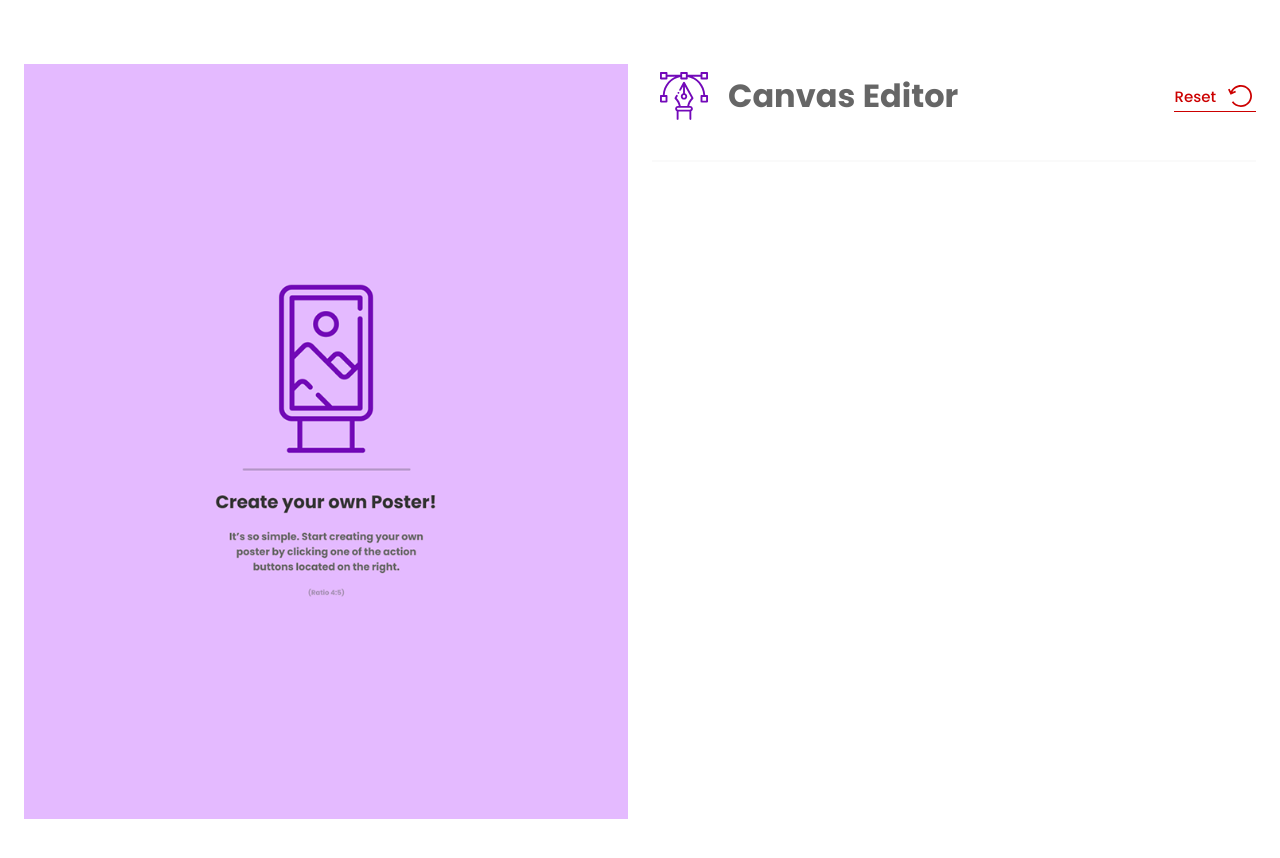
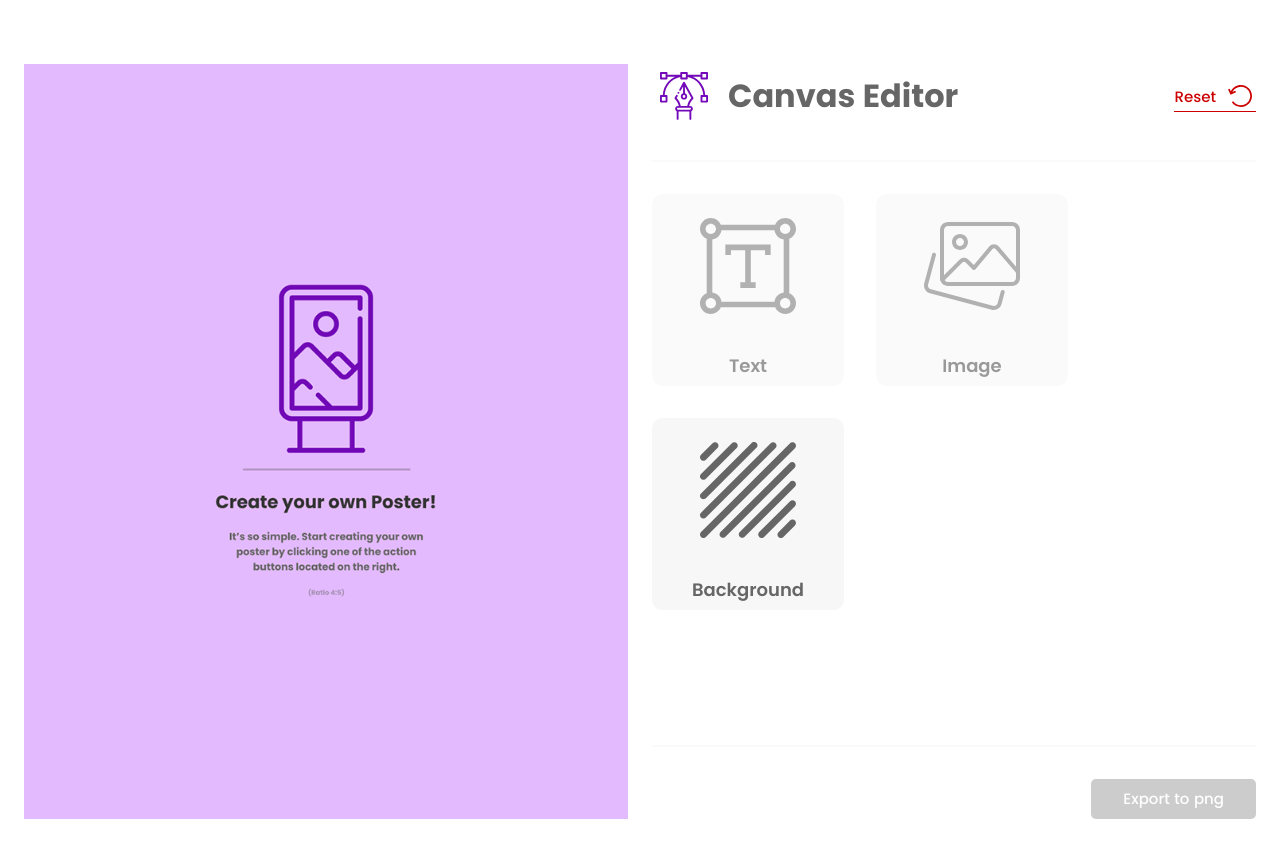
Before and after one commit to sylwia-werner/canvas-editor, a React (Vite) app: page / in a window 1280 px wide. Shown: the top 858 px of the page. Built offline with nearby package versions, Linux system fonts and the light colour scheme.

Commit message:
add action buttons + refactor with base button pattern

```diff
--- a/src/App.tsx
+++ b/src/App.tsx
@@ -1,7 +1,12 @@
+import { PosterProvider } from '@/context/usePosterContext';
 import { CanvasEditor } from '@/pages/CanvasEditor';
 
 function App() {
-	return <CanvasEditor />;
+	return (
+		<PosterProvider>
+			<CanvasEditor />
+		</PosterProvider>
+	);
 }
 
 export default App;
--- /dev/null
+++ b/src/components/atoms/CanvasActionButton.tsx
@@ -0,0 +1,28 @@
+import classNames from 'classnames';
+import { ReactNode } from 'react';
+
+interface Props {
+	label: string;
+	Icon: ReactNode;
+	disabled?: boolean;
+	children: ReactNode;
+}
+
+export const CanvasActionButton = ({
+	label,
+	Icon,
+	disabled,
+	children,
+}: Props) => (
+	<button
+		className={classNames(
+			'flex cursor-pointer flex-col items-center justify-center rounded-md bg-white-97 px-8 py-2 leading-6 text-black-100 hover:bg-black-25 hover:bg-white-97 focus:outline-4 focus:outline-primary-50 disabled:cursor-not-allowed',
+			{ 'opacity-50': disabled },
+		)}
+		disabled={disabled}
+	>
+		<span className="text-black-75">{Icon}</span>
+		<span className="text-btn text-body-medium">{label}</span>
+		{children}
+	</button>
+);
--- /dev/null
+++ b/src/components/atoms/ImageInput.tsx
@@ -0,0 +1,48 @@
+import classNames from 'classnames';
+import { ChangeEvent, ReactNode, useRef } from 'react';
+
+interface Props {
+	label: string;
+	Icon: ReactNode;
+	setImage: (image: string | null) => void;
+	disabled?: boolean;
+}
+
+export const ImageInput = ({ label, Icon, setImage, disabled }: Props) => {
+	const inputRef = useRef<HTMLInputElement>(null);
+
+	const handleChange = (e: ChangeEvent<HTMLInputElement>) => {
+		if (e.target.files && e.target.files[0]) {
+			setImage(URL.createObjectURL(e.target.files[0]));
+		}
+	};
+
+	const handleClick = () => {
+		inputRef.current?.click();
+	};
+
+	return (
+		<>
+			<button
+				className={classNames(
+					'flex cursor-pointer flex-col items-center justify-center rounded-md bg-white-97 px-8 py-2 leading-6 text-black-100 hover:bg-black-25 hover:bg-white-97 focus:outline-4 focus:outline-primary-50 disabled:cursor-not-allowed',
+					{ 'opacity-50': disabled },
+				)}
+				onClick={handleClick}
+				disabled={disabled}
+			>
+				<span className="text-black-75">{Icon}</span>
+				<span className="text-btn text-body-medium">{label}</span>
+			</button>
+
+			<input
+				className="hidden"
+				ref={inputRef}
+				type="file"
+				accept="image/*"
+				onChange={handleChange}
+				disabled={disabled}
+			/>
+		</>
+	);
+};
--- /dev/null
+++ b/src/components/atoms/buttons/ActionButton.tsx
@@ -0,0 +1,13 @@
+import {
+	BaseButton,
+	BaseButtonProps,
+} from '@/components/atoms/buttons/BaseButton';
+
+export const ActionButton = (props: Omit<BaseButtonProps, 'className'>) => {
+	return (
+		<BaseButton
+			className="text-body-medium flex cursor-pointer flex-col-reverse items-center justify-center gap-6 rounded-md bg-white-97 px-8 py-2 leading-6 focus:outline-4 focus:outline-primary-50 enabled:hover:bg-black-25 disabled:cursor-not-allowed disabled:text-black-100 disabled:opacity-50"
+			{...props}
+		/>
+	);
+};
--- /dev/null
+++ b/src/components/atoms/buttons/BaseButton.tsx
@@ -0,0 +1,32 @@
+import classNames from 'classnames';
+import { ReactNode } from 'react';
+
+export interface BaseButtonProps {
+	label: string;
+	onClick: () => void;
+	disabled?: boolean;
+	Icon?: ReactNode;
+	className?: string;
+}
+
+export const BaseButton = ({
+	label,
+	onClick,
+	disabled,
+	Icon,
+	className,
+}: BaseButtonProps) => {
+	return (
+		<button
+			className={classNames(
+				'text-btn flex cursor-pointer items-center gap-2 disabled:cursor-not-allowed',
+				{ [className || '']: className },
+			)}
+			type="button"
+			onClick={onClick}
+			disabled={disabled}
+		>
+			{label} {Icon && <span>{Icon}</span>}
+		</button>
+	);
+};
--- /dev/null
+++ b/src/components/atoms/buttons/DangerButton.tsx
@@ -0,0 +1,19 @@
+import {
+	BaseButton,
+	BaseButtonProps,
+} from '@/components/atoms/buttons/BaseButton';
+import classNames from 'classnames';
+
+export const DangerButton = (props: Omit<BaseButtonProps, 'className'>) => {
+	const { disabled } = props;
+
+	return (
+		<BaseButton
+			className={classNames(
+				'relative bg-inherit text-danger after:absolute after:bottom-0 after:left-0 after:h-[1px] after:w-full after:bg-danger after:content-[""] disabled:bg-black-25 disabled:text-white',
+				{ 'after:bg-white': disabled },
+			)}
+			{...props}
+		/>
+	);
+};
--- /dev/null
+++ b/src/components/atoms/buttons/PrimaryButton.tsx
@@ -0,0 +1,11 @@
+import {
+	BaseButton,
+	BaseButtonProps,
+} from '@/components/atoms/buttons/BaseButton';
+
+export const PrimaryButton = (props: Omit<BaseButtonProps, 'className'>) => (
+	<BaseButton
+		className="rounded-sm bg-primary px-8 py-2 leading-6 text-white hover:bg-primary-dark focus:outline-2 focus:outline-primary-50 disabled:bg-black-25 disabled:text-white"
+		{...props}
+	/>
+);
--- /dev/null
+++ b/src/components/molecules/ImageInput.tsx
@@ -0,0 +1,42 @@
+import { ActionButton } from '@/components/atoms/buttons/ActionButton';
+import { BaseButtonProps } from '@/components/atoms/buttons/BaseButton';
+import { ChangeEvent, useRef } from 'react';
+
+interface Props extends BaseButtonProps {
+	setImageFile: (image: string) => void;
+	disabled?: boolean;
+}
+
+export const ImageInput = ({
+	setImageFile,
+	label,
+	Icon,
+	disabled,
+}: Omit<Props, 'onClick'>) => {
+	const inputRef = useRef<HTMLInputElement>(null);
+
+	const handleChange = (e: ChangeEvent<HTMLInputElement>) => {
+		if (e.target.files && e.target.files[0]) {
+			setImageFile(URL.createObjectURL(e.target.files[0]));
+		}
+	};
+	return (
+		<>
+			<ActionButton
+				label={label}
+				Icon={Icon}
+				onClick={() => inputRef.current?.click()}
+				disabled={disabled}
+			/>
+
+			<input
+				ref={inputRef}
+				className="hidden"
+				type="file"
+				accept="image/*"
+				onChange={handleChange}
+				disabled={disabled}
+			/>
+		</>
+	);
+};
--- a/src/components/organisms/Editor.tsx
+++ b/src/components/organisms/Editor.tsx
@@ -1,12 +1,19 @@
-import { Button } from '@/components/atoms/Button';
+import { ActionButton } from '@/components/atoms/buttons/ActionButton';
+import { DangerButton } from '@/components/atoms/buttons/DangerButton';
+import { PrimaryButton } from '@/components/atoms/buttons/PrimaryButton';
 import { Hr } from '@/components/atoms/Hr';
+import { BackgroundIcon } from '@/components/atoms/icons/BackgroundIcon';
+import { ImagesIcon } from '@/components/atoms/icons/ImagesIcon';
 import { LogoIcon } from '@/components/atoms/icons/LogoIcon';
 import { ResetIcon } from '@/components/atoms/icons/ResetIcon';
+import { TextIcon } from '@/components/atoms/icons/TextIcon';
+import { ImageInput } from '@/components/molecules/ImageInput';
+import { usePosterContext } from '@/context/usePosterContext';
 
 export const Editor = () => {
-	const elko = '';
+	const { setImage, setBackground, setText } = usePosterContext();
+
 	return (
-		<>
 		<div className="flex w-full flex-col gap-8">
 			<div className="flex flex-col items-center justify-between sm:flex-row">
 				<div className="flex flex-col items-center gap-3 sm:flex-row">
@@ -14,8 +21,7 @@ export const Editor = () => {
 					<h1 className="text-display">Canvas Editor</h1>
 				</div>
 				<div className="mt-3 sm:mt-0">
-						<Button
-							variant="danger"
+					<DangerButton
 						label="Reset"
 						onClick={() => console.log('Reset')}
 						Icon={<ResetIcon />}
@@ -23,8 +29,41 @@ export const Editor = () => {
 				</div>
 			</div>
 			<Hr />
+
+			<div className="flex flex-wrap gap-8">
+				<ActionButton
+					label="Text"
+					Icon={<TextIcon size={128} className="text-black-75" />}
+					onClick={() => setText('Text')}
+					disabled
+				/>
+
+				<ImageInput
+					label="Image"
+					Icon={<ImagesIcon size={128} className="text-black-75" />}
+					setImageFile={setImage}
+					disabled
+				/>
+
+				<ImageInput
+					label="Background"
+					Icon={
+						<BackgroundIcon size={128} className="text-black-75" />
+					}
+					setImageFile={setBackground}
+				/>
 			</div>
-			<div className="flex flex-wrap gap-8"></div>
-		</>
+
+			<div className="mt-auto" />
+
+			<Hr />
+			<div className="w-fit self-end">
+				<PrimaryButton
+					label="Export to png"
+					onClick={() => console.log('Export')}
+					disabled
+				/>
+			</div>
+		</div>
 	);
 };
--- /dev/null
+++ b/src/context/usePosterContext.tsx
@@ -0,0 +1,59 @@
+import { createContext, ReactNode, useContext, useState } from 'react';
+
+interface MemeContextType {
+	background: string | null;
+	image: string | null;
+	setBackground: (image: string | null) => void;
+	setImage: (image: string | null) => void;
+	text: string | null;
+	setText: (text: string | null) => void;
+	reset: () => void;
+}
+
+interface Args {
+	children: ReactNode;
+}
+
+const PosterContext = createContext<MemeContextType | undefined>(undefined);
+
+export const PosterProvider = ({ children }: Args) => {
+	const [background, setBackground] = useState<string | null>(null);
+	const [image, setImage] = useState<string | null>(null);
+	const [text, setText] = useState<string | null>(null);
+
+	// const addText = (text: TextStyle) => {
+	// 	setTexts(prev => [...prev, text]);
+	// };
+
+	const reset = () => {
+		setBackground(null);
+		setImage(null);
+		setText(null);
+	};
+
+	return (
+		<PosterContext.Provider
+			value={{
+				image,
+				setImage,
+				setBackground,
+				background,
+				text,
+				setText,
+				reset,
+			}}
+		>
+			{children}
+		</PosterContext.Provider>
+	);
+};
+
+export const usePosterContext = () => {
+	const context = useContext(PosterContext);
+	if (!context) {
+		throw new Error(
+			'usePosterContext must be used within a PosterProvider',
+		);
+	}
+	return context;
+};
--- a/src/styles/index.css
+++ b/src/styles/index.css
@@ -17,16 +17,6 @@
 
 	.text-body-medium {
 		font: var(--font-body-medium);
-	}
-}
-
-@layer components {
-	.btn-primary {
-		@apply rounded-sm bg-primary px-8 py-2 leading-6 text-white hover:bg-primary-dark focus:outline-2 focus:outline-primary-50;
-	}
-
-	.btn-danger {
-		@apply relative bg-inherit text-danger after:absolute after:bottom-0 after:left-0 after:h-[1px] after:w-full after:bg-danger after:content-[''];
 	}
 }
 
```
Lines whose indentation alone changed are shown as unchanged.
